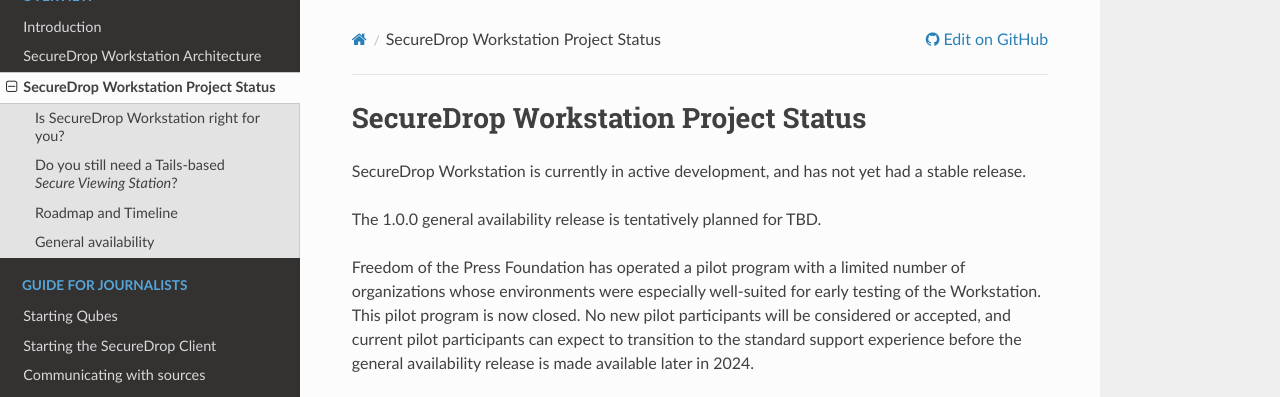
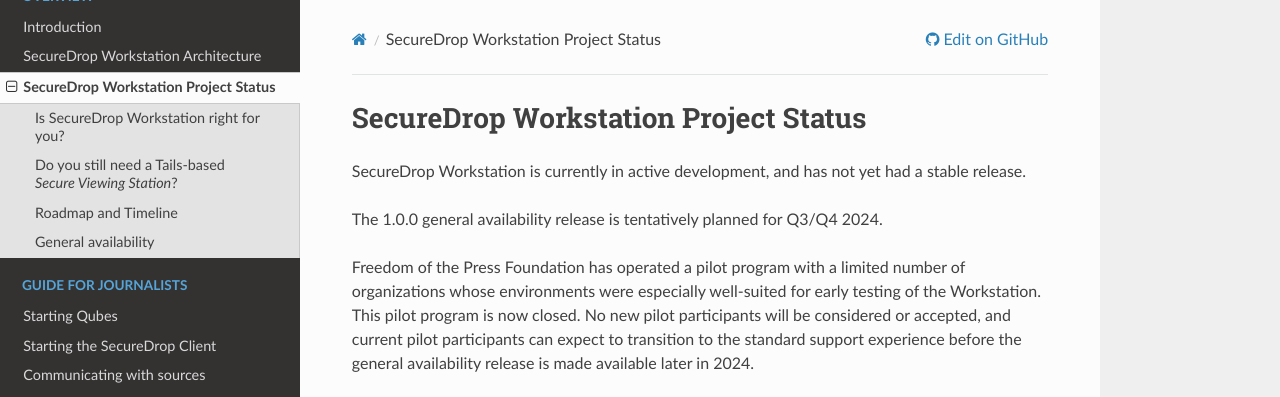
Before and after one commit to freedomofpress/securedrop-workstation-docs, a Sphinx documentation site: the page built from docs/general/status.rst, in a window 1280 px wide and 900 px high. Shown: the top 397 px of the window. Built offline with Sphinx 7.4.7 and the Read the Docs theme 2.0.0, drawn with Linux system fonts in a browser that asks for light colours; pages that are not in the unit, such as notebooks, are missing from menus.

Commit message:
Include GA time estimate

```diff
--- a/docs/general/status.rst
+++ b/docs/general/status.rst
@@ -4,7 +4,7 @@
 SecureDrop Workstation is currently in active development, and has not yet
 had a stable release.
 
-The 1.0.0 general availability release is tentatively planned for TBD.
+The 1.0.0 general availability release is tentatively planned for Q3/Q4 2024.
 
 Freedom of the Press Foundation has operated a pilot program with a limited
 number of organizations whose environments were especially well-suited for
```
